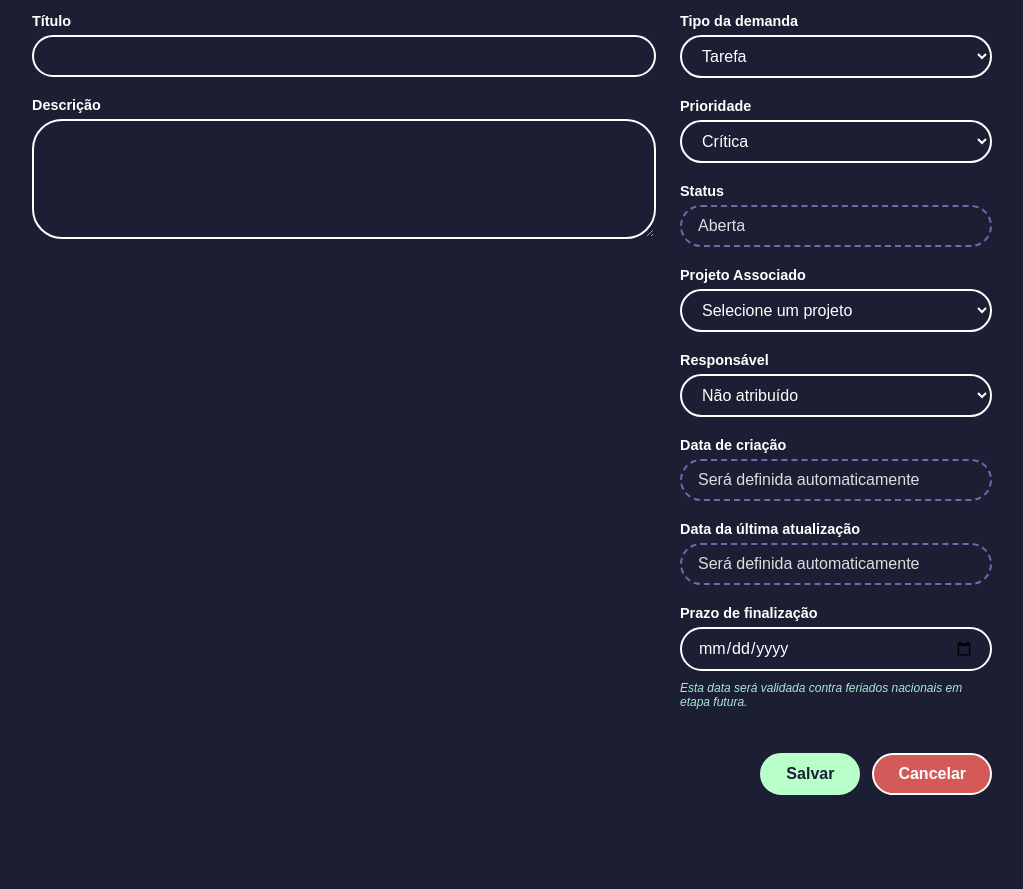
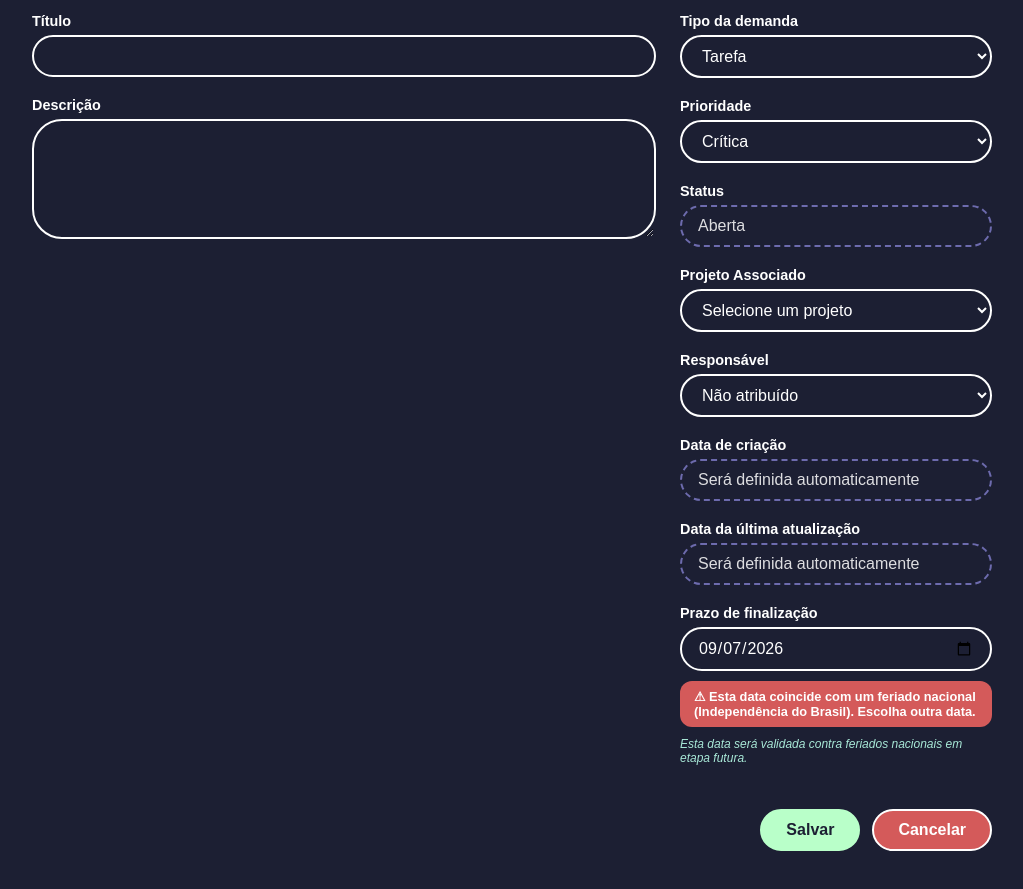
Before and after one commit to jheny-ss/PI-II-Time-9, a plain HTML site: page paginas/formulario-demanda.html in a window 1280 px wide. Shown: the part 135-1024 px from the top of the page, without its empty margins (128-1151 px from the left). Before the commit the page ends 970 px from the top, so only its background shows below. Drawn offline with Linux system fonts and the light colour scheme.

Commit message:
feat: adiciona exemplo visual do erro de validação de feriado no Prazo
Inclui um balão de erro estático demonstrando como a
mensagem de validação contra feriados nacionais apareceria na
tela, complementando a nota já existente sobre a integração futura com
a API externa.

```diff
--- a/css/formulario-demanda.css
+++ b/css/formulario-demanda.css
@@ -176,3 +176,15 @@ main {
     font-style: italic;
     color: var(--cor-mint);
 }
+
+/* balão de erro (exemplo estático) */
+.erro-validacao {
+    display: block;
+    margin-top: 4px;
+    padding: 8px 14px;
+    border-radius: 12px;
+    background-color: var(--cor-vermelho);
+    color: var(--cor-texto);
+    font-size: 0.8rem;
+    font-weight: bold;
+}
--- a/paginas/formulario-demanda.html
+++ b/paginas/formulario-demanda.html
@@ -116,11 +116,15 @@ Tela: Cadastro/Edição de Demanda
 
                 <div class="campo">
                     <label for="prazo">Prazo de finalização</label>
-                    <input type="date" name="prazo" id="prazo">
+                    <input type="date" name="prazo" id="prazo" value="2026-09-07">
+
+                    <!-- exemplo estático do erro que a validação futura exibiria -->
+                    <span class="erro-validacao">⚠ Esta data coincide com um feriado nacional (Independência do Brasil). Escolha outra data.</span>
 
                     <!-- TODO: validar datas contra feriados nacionais -> usar API externa -->
-                     <small class="nota-campo">Esta data será validada contra feriados nacionais em etapa futura.</small>
+                    <small class="nota-campo">Esta data será validada contra feriados nacionais em etapa futura.</small>
                 </div>
+
 
 
             </aside>
```
